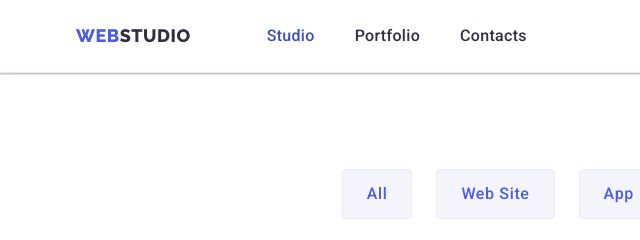
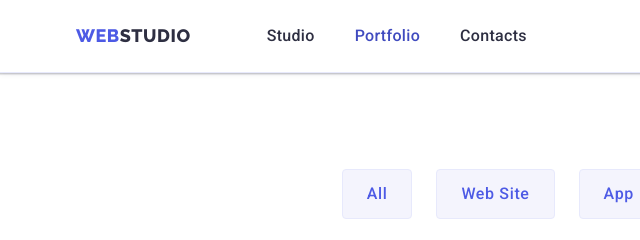
Before and after one commit to diana080299/goit-markup-hw-04, a plain HTML site: page portfolio.html in a window 1280 px wide. Shown: the top 240 px of the page, 0-640 px from the left. Drawn offline with nearby package versions, Linux system fonts and the light colour scheme.

Commit message:
change portfolio

```diff
--- a/portfolio.html
+++ b/portfolio.html
@@ -24,9 +24,9 @@
             <nav class="header-nav">
                 <a class="header-logo link" href="./index.html">Web<span class="header-logo-text">Studio</span></a>
                 <ul class="header-menu list">
-                    <li class="header-menu-item"><a class="header-menu-link link current" href="./index.html">Studio</a>
+                    <li class="header-menu-item"><a class="header-menu-link link" href="./index.html">Studio</a>
                     </li>
-                    <li class="header-menu-item"><a class="header-menu-link link" href="./portfolio.html">Portfolio</a>
+                    <li class="header-menu-item"><a class="header-menu-link link current" href="./portfolio.html">Portfolio</a>
                     </li>
                     <li class="header-menu-item"><a class="header-menu-link link" href="">Contacts</a></li>
                 </ul>
```
